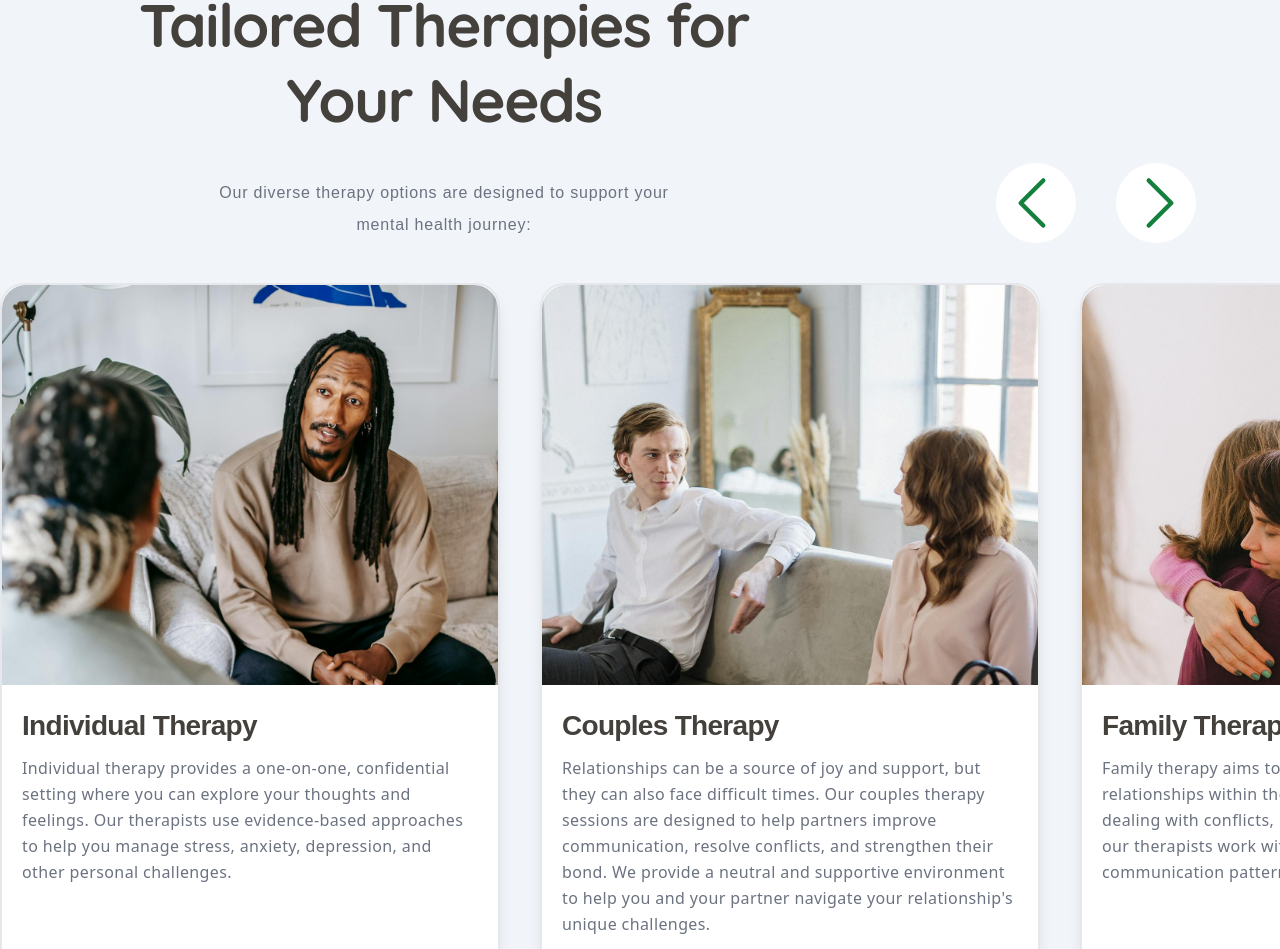
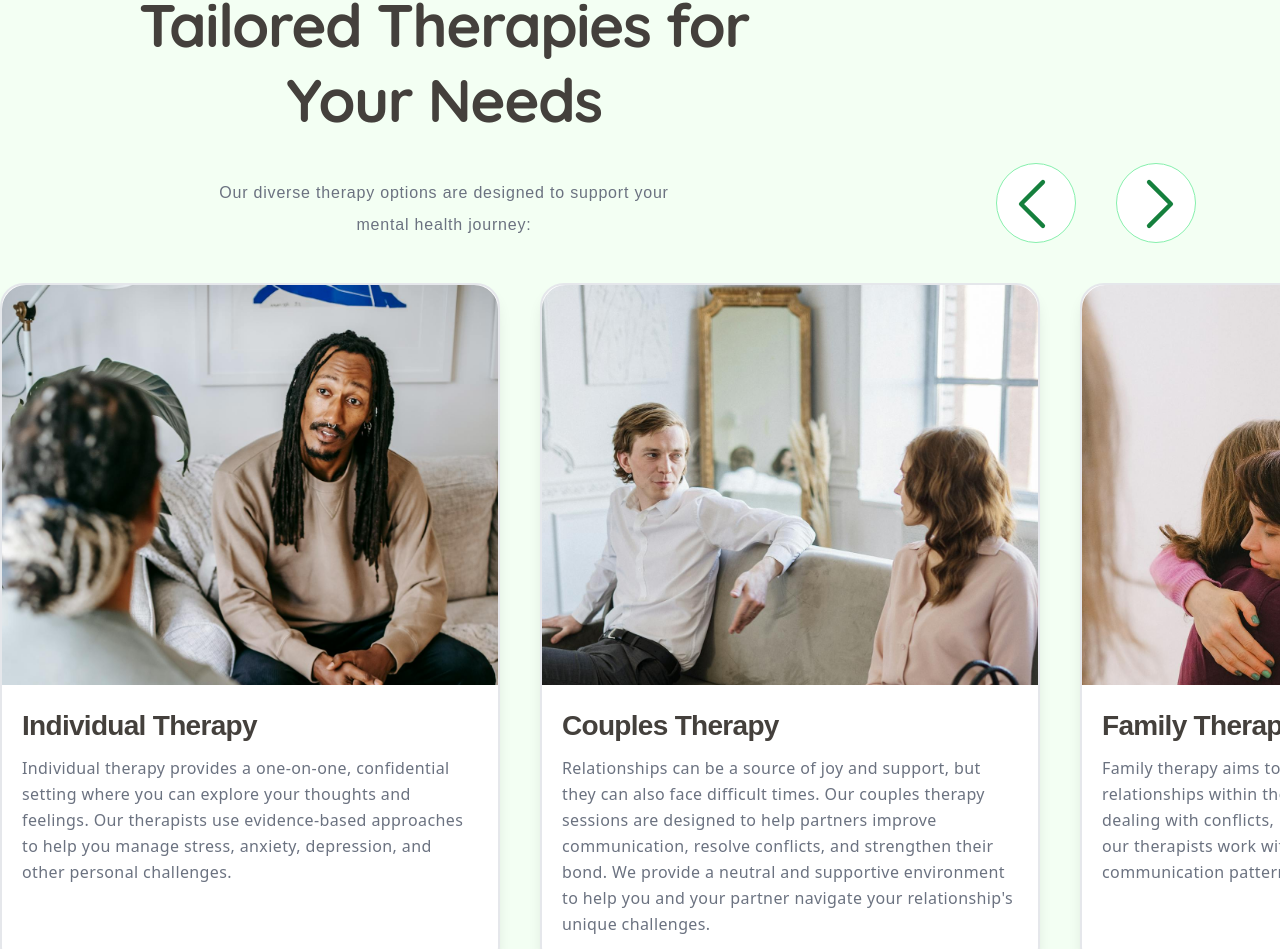
Before and after one commit to Quincy-Fer/Harmony-Therapy-Website, a React (Vite) app: page / in a window 1280 px wide. Shown: the part 1790-2739 px from the top of the page. Built offline with nearby package versions, Linux system fonts and the light colour scheme.

Commit message:
change bg color, add border around buttons

```diff
--- a/src/Sections/Therapies.jsx
+++ b/src/Sections/Therapies.jsx
@@ -1,6 +1,5 @@
 import { THERAPIES } from "../constants";
 import TherapyCard from "../Components/TherapyCard";
-import { chevronLeft, chevronRight, quotes } from "../assets/icons";
 
 const Therapies = () => {
   return (
@@ -23,7 +22,10 @@ const Therapies = () => {
         </div>
         {/* SVG DIV */}
         <div className="flex flex-row gap-10 mt-44">
-          <div className="flex bg-white h-20 w-20 rounded-full hover:bg-green-600 transition-all">
+          <div
+            className="flex bg-white h-20 w-20 rounded-full border border-green-300
+           hover:bg-green-600 transition-all "
+          >
             <svg
               xmlns="http://www.w3.org/2000/svg"
               fill="none"
@@ -39,7 +41,8 @@ const Therapies = () => {
               />
             </svg>
           </div>
-          <div className="flex bg-white h-20 w-20 rounded-full hover:bg-green-600 transition-all">
+          <div className="flex bg-white h-20 w-20 rounded-full border border-green-300
+           hover:bg-green-600 transition-all">
             <svg
               xmlns="http://www.w3.org/2000/svg"
               fill="none"
--- a/src/index.css
+++ b/src/index.css
@@ -13,7 +13,7 @@
 }
 
 html {
-    background-color: #f1f5f9;
+    background-color: #F3FFF3;
 }
 
 /* Hide scroll Chrome Opera Safari */
```
